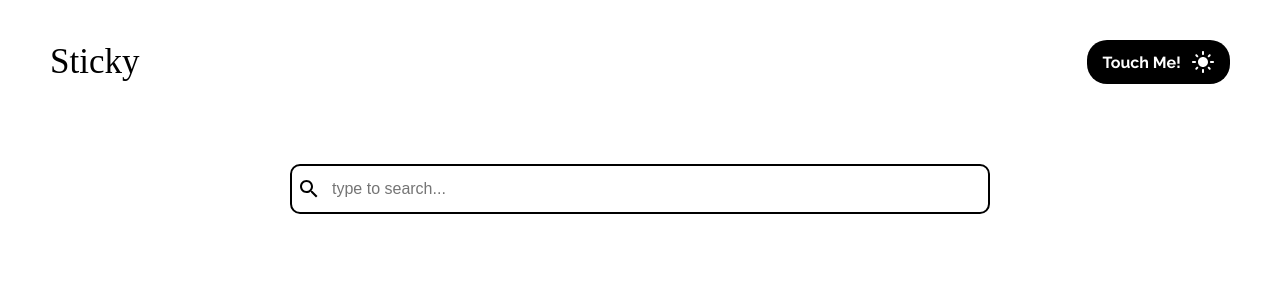
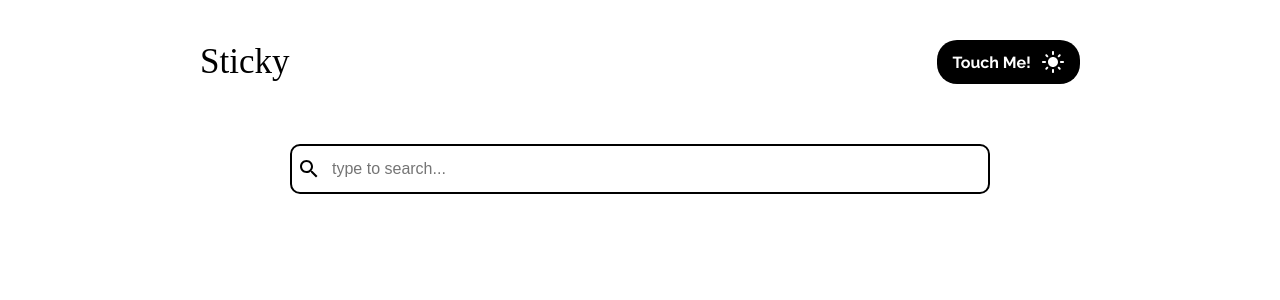
Before and after one commit to Deevyn9/Stickynotes, a React (Create React App) app: page / in a window 1280 px wide. Shown: the top 300 px of the page. Built offline with nearby package versions, Linux system fonts and the light colour scheme; a web font is replaced by a local one.

Commit message:
adjusting gap between header and search bar

```diff
--- a/src/index.css
+++ b/src/index.css
@@ -63,7 +63,7 @@ body {
   width: 700px;
   max-width: 90%;
   color: black;
-  margin-top: 40px;
+  margin-top: 20px;
   justify-content: space-between;
   padding-left: 5px;
 }
@@ -107,3 +107,9 @@ body {
     padding: 40px 50px;
   }
 }
+
+@media (min-width: 1200px) {
+  .header {
+    padding: 40px 200px;
+  }
+}
```
